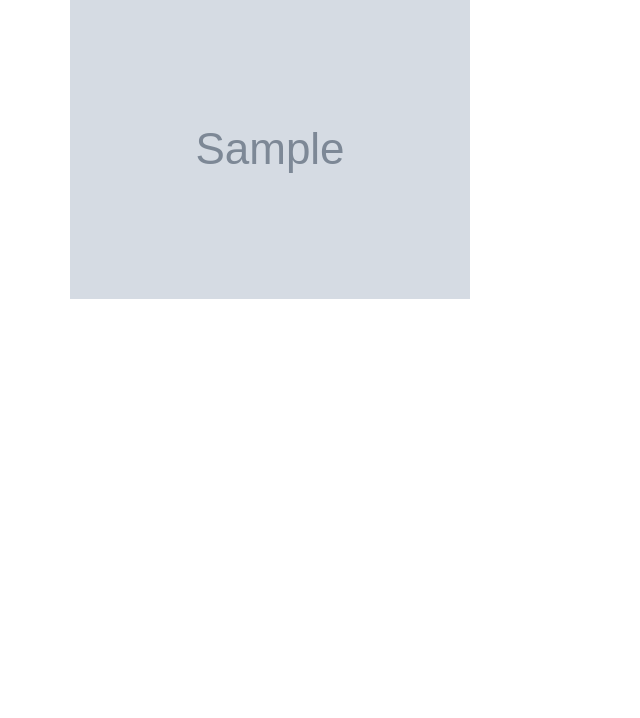
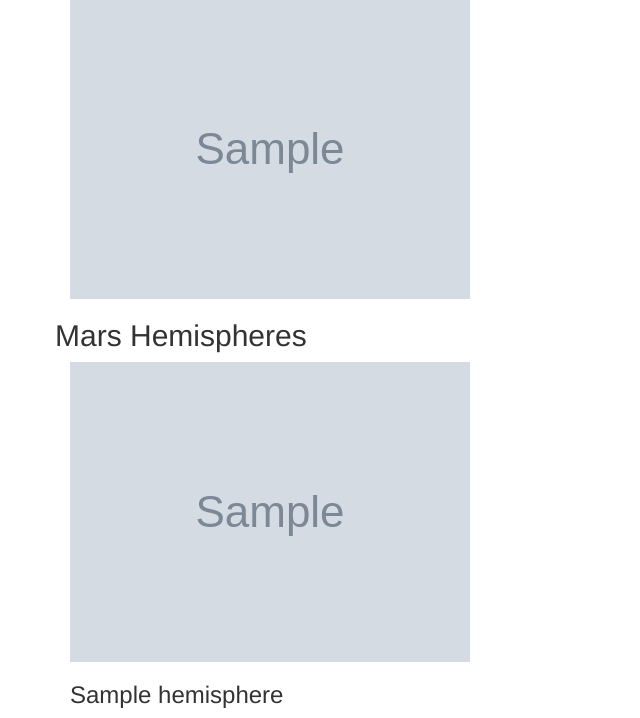
Before and after one commit to TomLanphier/Mission-to-Mars, a Flask app: page / in a window 1280 px wide. Shown: the part 468-1186 px from the top of the page, without its empty margins (0-640 px from the left). Before the commit the page ends 767 px from the top, so only its background shows below. Run offline with Flask 2, Linux system fonts and the light colour scheme; grey boxes marked "Sample" are stand-in pictures; a database or web service that is not in the repository returns one stand-in record (values such as "Sample title"); some libraries are stand-ins or nearby versions.

Commit message:
Addding deliverable 2.

```diff
--- a/templates/index.html
+++ b/templates/index.html
@@ -44,6 +44,15 @@
                     </div>
                 </div>
             </div>
+            <div class="row" id="mars-hemispheres">
+                <h2>Mars Hemispheres</h2>
+                {% for hemisphere in mars.hemispheres %}
+                <div class=col-md-6>
+                    <img src="{{hemisphere['img_url']}}" class="img-responsive" alt="Responsive image">
+                    <h3>{{hemisphere['title']}}</h3>
+                </div>
+                {% endfor %}
+            </div>
         </div>
     </body>
 </html>
```
